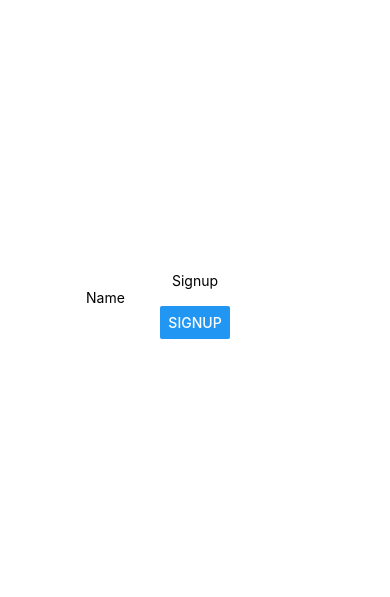
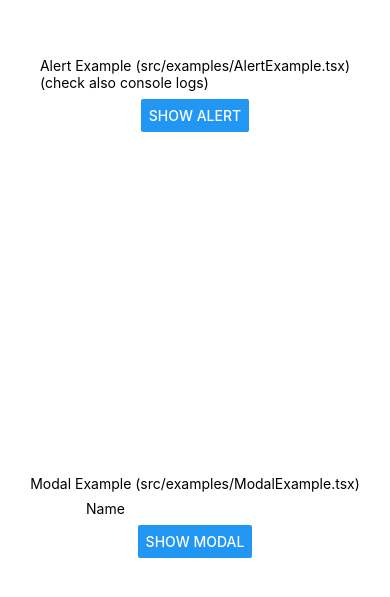
Before and after one commit to university-lessons/pdm-lesson-17-alert-modal-context, a React Native app: screen / in a window 390 px wide. Shown: the part 117-714 px from the top of the page. Built offline with nearby package versions, Linux system fonts and the light colour scheme.

Commit message:
updated examples and readme

```diff
--- a/App.tsx
+++ b/App.tsx
@@ -1,13 +1,13 @@
 import ModalProvider from "./src/components/ModalProvider";
-import AppModal from "./src/components/ModalProvider";
-import Home from "./src/pages/Home";
-import Signup from "./src/pages/Signup";
+
+import AlertExample from "./src/examples/AlertExample";
+import ModalExample from "./src/examples/ModalExample";
 
 export default function App() {
-  // return <Home />;
   return (
     <ModalProvider>
-      <Signup />
+      <AlertExample />
+      <ModalExample />
     </ModalProvider>
   );
 }
--- /dev/null
+++ b/src/examples/AlertExample.tsx
@@ -0,0 +1,29 @@
+import { View, Text, Button, Alert, StyleSheet } from "react-native";
+import React from "react";
+import styles from "./styles";
+
+export default function AlertExample() {
+  const handleAlert = () => {
+    Alert.alert("Confirmation", "Are you sure to override data? ", [
+      {
+        text: "Cancel",
+      },
+      {
+        text: "Yes",
+        onPress: () => {
+          console.log("YES Pressed");
+        },
+      },
+    ]);
+  };
+
+  return (
+    <View style={styles.container}>
+      <View>
+        <Text>Alert Example (src/examples/AlertExample.tsx)</Text>
+        <Text>(check also console logs)</Text>
+      </View>
+      <Button title="Show Alert" onPress={handleAlert} />
+    </View>
+  );
+}
--- a/src/pages/Signup.tsx
+++ b/src/examples/ModalExample.tsx
@@ -1,21 +1,26 @@
 import React, { useState } from "react";
 import { Button, StyleSheet, Text, TextInput, View } from "react-native";
 import { useModal } from "../components/ModalProvider";
+import styles from "./styles";
 
-export default function Signup() {
+export default function ModalExample() {
   const [name, setName] = useState("");
   const modal = useModal();
 
   // Modal logic in contained in appModal context. Just use appModal.show( your_view )
-  const handleSignup = () => {
+  const handleShowModal = () => {
     if (name.length < 3) {
       modal.show(
         <>
-          <Text>Error Message</Text>
-          <Text>Name must have 3 or more characters length!</Text>
+          <Text>This is the Modal content</Text>
+          <Text>
+            Lorem ipsum dolor sit amet, consectetur adipiscing elit, sed do
+            eiusmod tempor incididunt ut labore et dolore magna aliqua. Ut enim
+            ad minim veniam, quis nostrud exercitation
+          </Text>
           <Text>
             This modal content is flexible and given by client component
-            (Signup.jsx)
+            (ModalExample.jsx)
           </Text>
           <Button title="OK" onPress={() => modal.hide()} />
         </>
@@ -25,18 +30,9 @@ export default function Signup() {
 
   return (
     <View style={styles.container}>
-      <Text>Signup</Text>
+      <Text>Modal Example (src/examples/ModalExample.tsx)</Text>
       <TextInput value={name} onChangeText={setName} placeholder="Name" />
-      <Button title="Signup" onPress={handleSignup} />
+      <Button title="Show Modal" onPress={handleShowModal} />
     </View>
   );
 }
-
-const styles = StyleSheet.create({
-  container: {
-    flex: 1,
-    backgroundColor: "#fff",
-    alignItems: "center",
-    justifyContent: "center",
-  },
-});
--- /dev/null
+++ b/src/examples/styles.ts
@@ -0,0 +1,13 @@
+import { StyleSheet } from "react-native";
+
+const styles = StyleSheet.create({
+  container: {
+    flex: 1,
+    backgroundColor: "#fff",
+    alignItems: "center",
+    justifyContent: "center",
+    gap: 8,
+  },
+});
+
+export default styles;
```
Also changed, not shown: src/pages/Home.tsx (deleted, +0 -34 lines), 1 other file (tests, documents, lock files or other folders).
